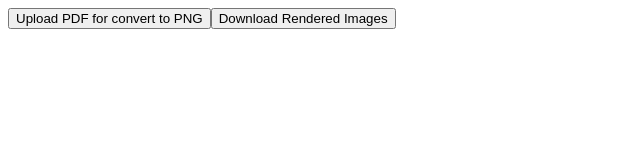
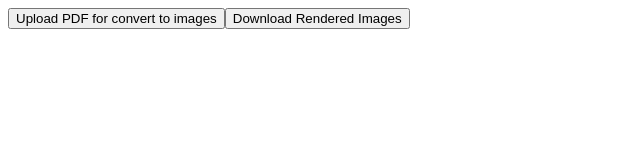
Before and after one commit to HardCoreQual/pdf2png, a Next.js app: page / in a window 1280 px wide. Shown: the top 160 px of the page, without its empty margins (0-640 px from the left). Built offline with nearby package versions, Linux system fonts and the light colour scheme.

Commit message:
fix: wrong name button

```diff
--- a/src/pages/index.tsx
+++ b/src/pages/index.tsx
@@ -66,7 +66,7 @@ export default function () {
       <script src="https://cdnjs.com/libraries/pdf.js"></script>
       <script src="https://cdn.dwolla.com/1/dwolla.js"></script>
     </Head>
-    <UiFileInputButton label="Upload PDF for convert to PNG" />
+    <UiFileInputButton label="Upload PDF for convert to images" />
   </>
 };
 
```
